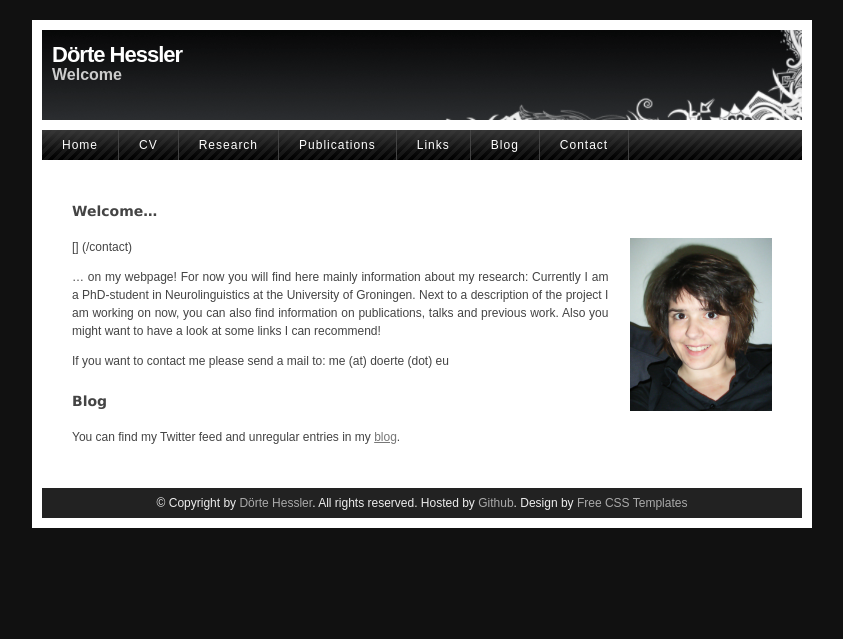
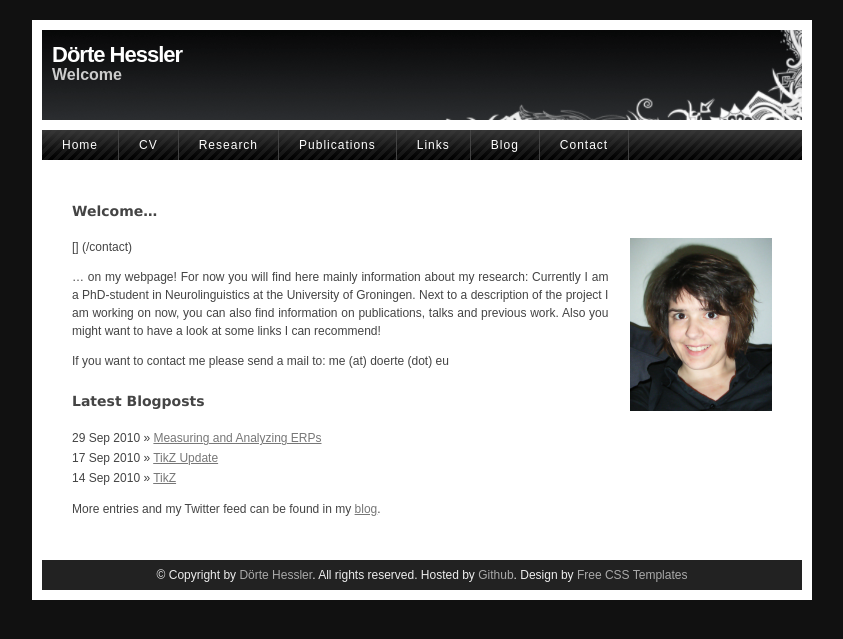
Before and after one commit to doerte/doerte.github.com, a Jekyll site: the page built from index.md, in a window 1280 px wide. Shown: the top 639 px of the page, without its empty margins (218-1061 px from the left). Built offline with Jekyll 4.4.1, drawn with Linux system fonts in a browser that asks for light colours.

Commit message:
three latest posts on start page

```diff
--- a/index.md
+++ b/index.md
@@ -16,5 +16,12 @@ Currently I am a PhD-student in Neurolinguistics at the University of Groningen.
 
 If you want to contact me please send a mail to: me (at) doerte (dot) eu
 
-<h2>Blog</h2>
-You can find my Twitter feed and unregular entries in my [blog](/Blog).
+<h2>Latest Blogposts</h2>
+
+{% for post in site.posts limit:3 %}
+  <div class="post">
+    {{ post.date | date_to_string }} &raquo; <a href="{{ post.url }}">{{ post.title }}</a>
+	</div>
+{% endfor %}
+
+More entries and my Twitter feed can be found in my [blog](/Blog).
```
